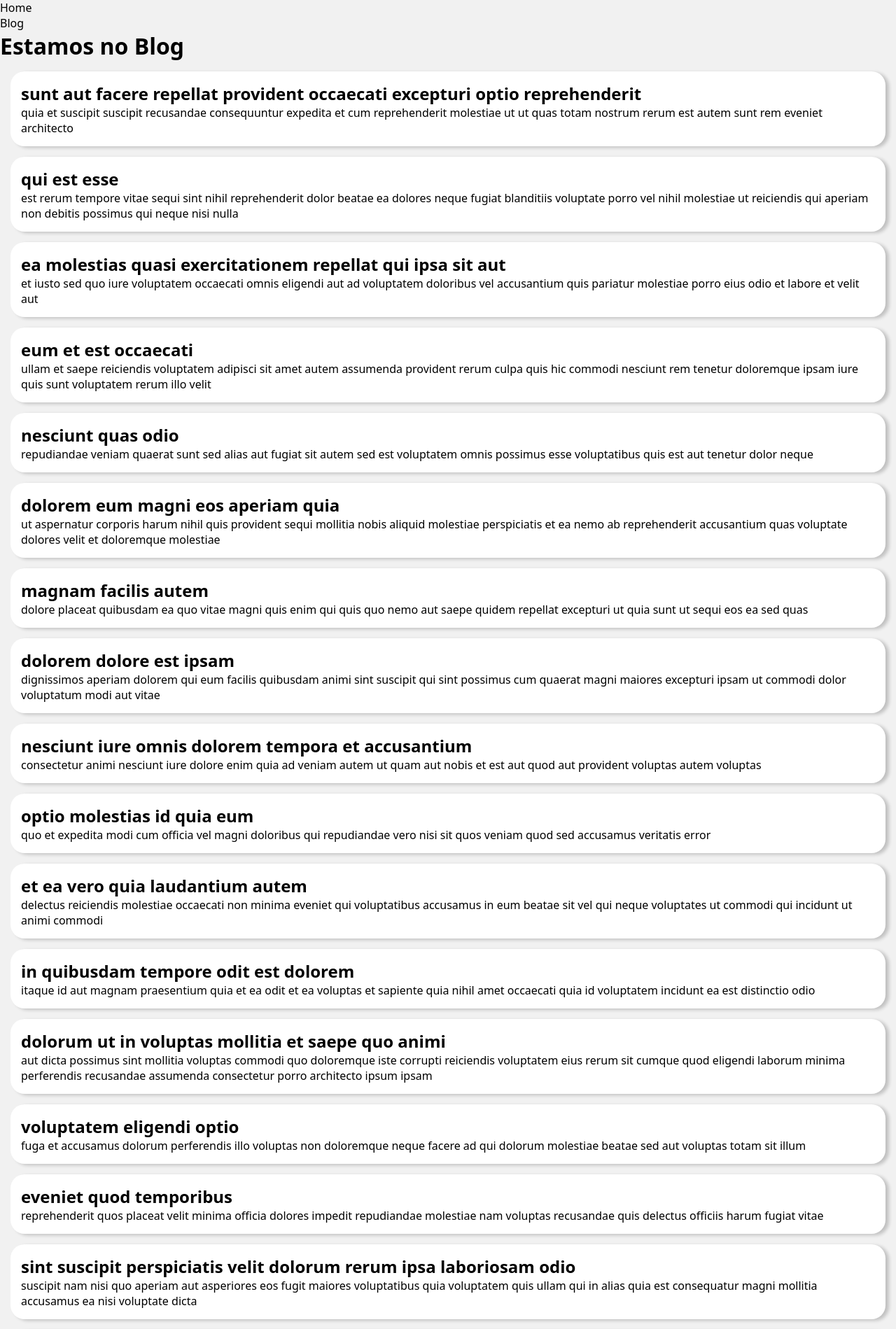
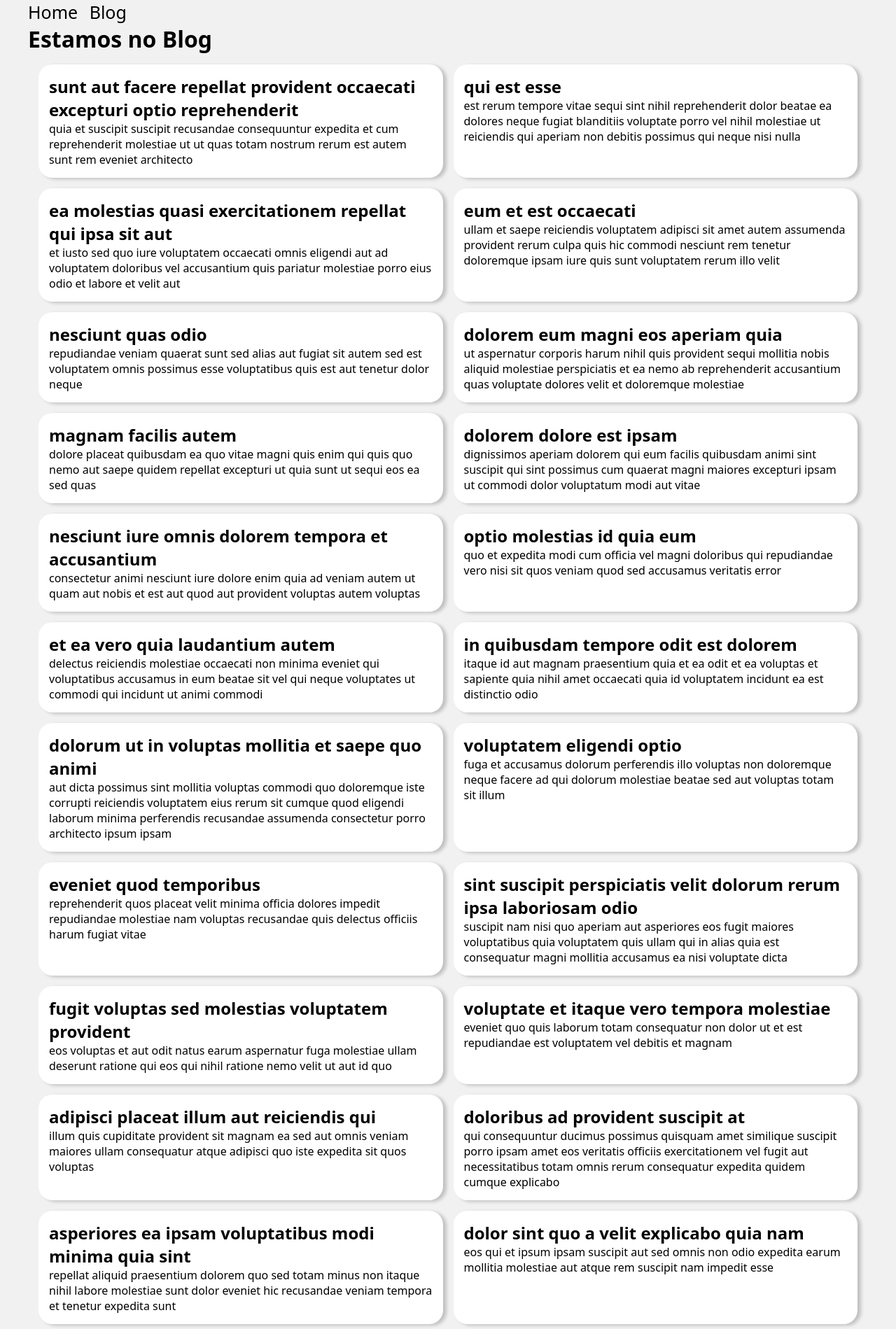
Before and after one commit to jobemcamera/django-first-project, a Django app: page /blog/ in a window 1280 px wide. Shown: the top 1899 px of the page at 70% size. Run offline with Django 5.2, Linux system fonts and the light colour scheme; parts of the project's set-up code (start-up, migrations or seed data) failed here and were passed over.

Commit message:
refactor: style do menu

```diff
--- a/base/global/partials/postblock.html
+++ b/base/global/partials/postblock.html
@@ -1,4 +1,4 @@
-<article class="post single-post">
+<article class="post">
   <a href="{% url "blog:post" post.id %}">
     <header>
       <h2 class="post__title">
--- a/base/static/global/css/style.css
+++ b/base/static/global/css/style.css
@@ -13,10 +13,19 @@ html {
 
 body {
   font-size: 1.6rem;
+  max-width: 1200px;
+  margin: 0 auto;
   background: #f1f1f1;
   font-family: system-ui, -apple-system, BlinkMacSystemFont, 'Segoe UI', Roboto,
     Oxygen, Ubuntu, Cantarell, 'Open Sans', 'Helvetica Neue', sans-serif;
 }
+
+li {
+  display: inline;
+  font-size: 2.5rem;
+  margin-right: 10px;
+}
+
 
 .content {
   display: grid;
```
